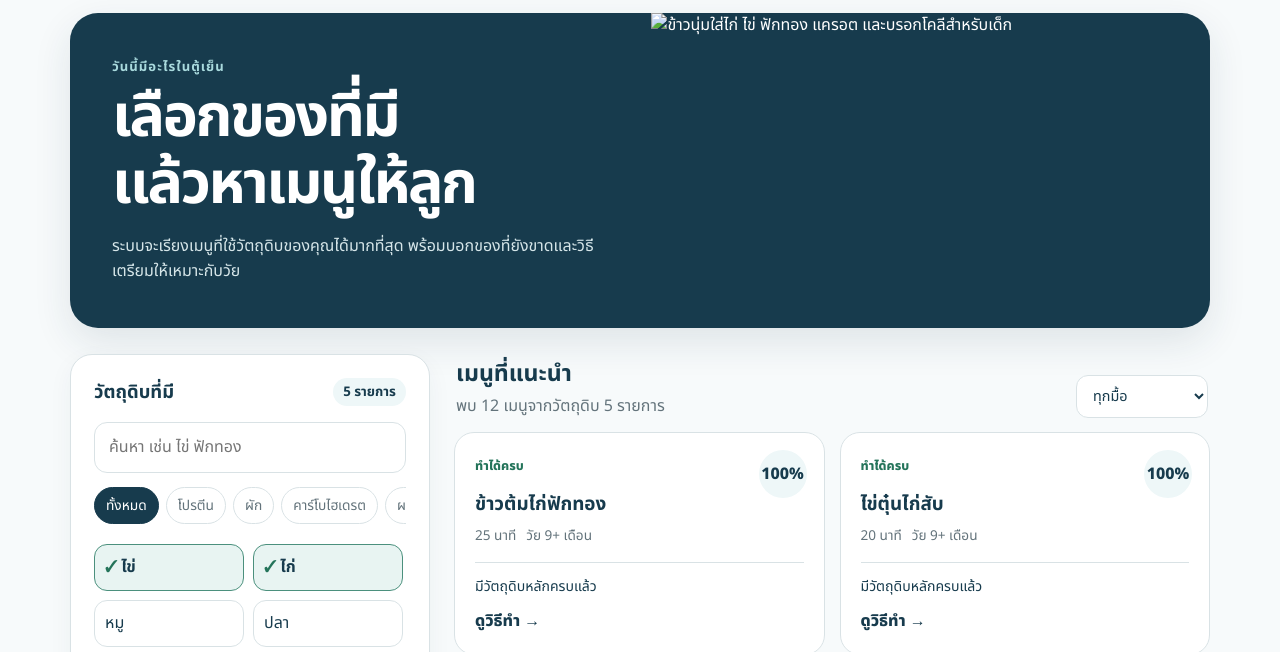
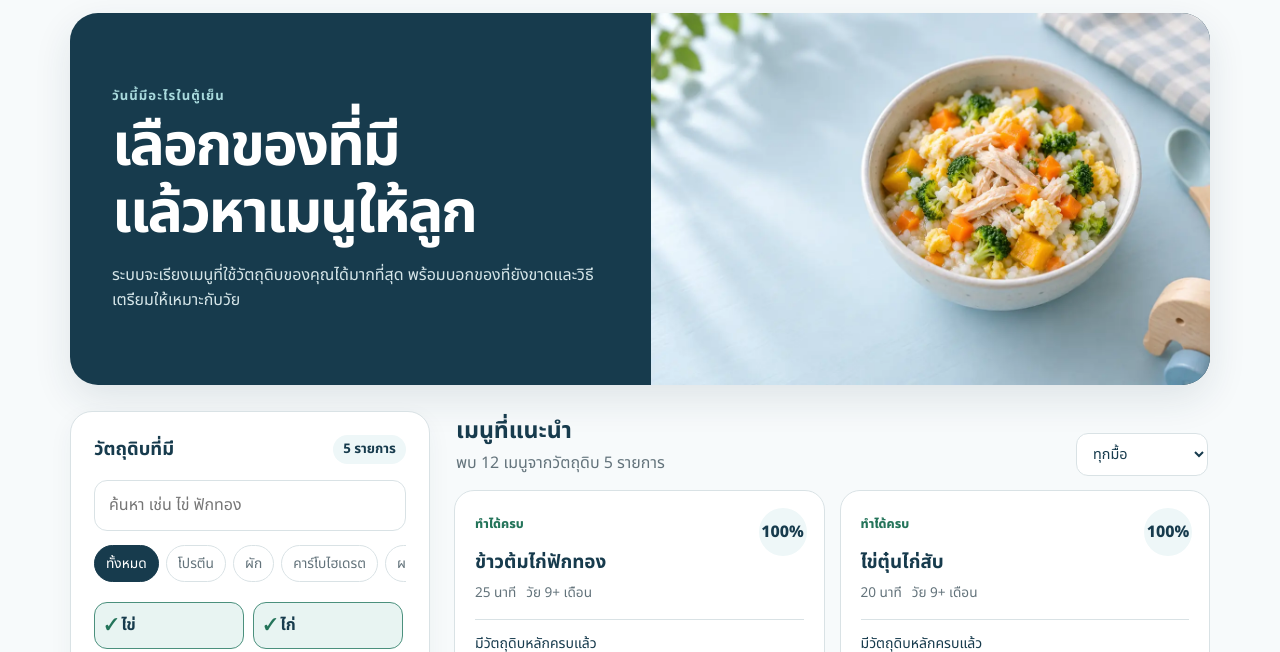
Before and after one commit to prongnaruebest/-praysai-kids-meals, a plain HTML site: page index.html in a window 1280 px wide. Shown: the part 71-723 px from the top of the page. Drawn offline with Linux system fonts and the light colour scheme.

Commit message:
Add complete Praysai kids meal website

```diff
--- a/index.html
+++ b/index.html
@@ -23,7 +23,7 @@
 <body>
   <main class="shell">
     <header class="topbar"><div class="brand"><span class="brandmark">ป</span><span>เมนูของปรายใส</span></div><div class="child"><label for="age">วัยของลูก</label><select id="age"><option value="6">6–8 เดือน</option><option value="9">9–11 เดือน</option><option value="12" selected>1–2 ปี</option><option value="24">2 ปีขึ้นไป</option></select></div></header>
-    <section class="intro"><div class="intro-copy"><div class="eyebrow">วันนี้มีอะไรในตู้เย็น</div><h1>เลือกของที่มี<br>แล้วหาเมนูให้ลูก</h1><p>ระบบจะเรียงเมนูที่ใช้วัตถุดิบของคุณได้มากที่สุด พร้อมบอกของที่ยังขาดและวิธีเตรียมให้เหมาะกับวัย</p></div><img src="toddler-meal.png" alt="ข้าวนุ่มใส่ไก่ ไข่ ฟักทอง แครอต และบรอกโคลีสำหรับเด็ก"></section>
+    <section class="intro"><div class="intro-copy"><div class="eyebrow">วันนี้มีอะไรในตู้เย็น</div><h1>เลือกของที่มี<br>แล้วหาเมนูให้ลูก</h1><p>ระบบจะเรียงเมนูที่ใช้วัตถุดิบของคุณได้มากที่สุด พร้อมบอกของที่ยังขาดและวิธีเตรียมให้เหมาะกับวัย</p></div><img src="toddler-meal.webp" alt="ข้าวนุ่มใส่ไก่ ไข่ ฟักทอง แครอต และบรอกโคลีสำหรับเด็ก"></section>
     <section class="workspace">
       <aside class="panel"><div class="panel-head"><h2>วัตถุดิบที่มี</h2><span class="count" id="selectedCount">0 รายการ</span></div><input class="search" id="search" type="search" placeholder="ค้นหา เช่น ไข่ ฟักทอง" aria-label="ค้นหาวัตถุดิบ"><div class="tabs" id="tabs"></div><div class="ingredients" id="ingredients"></div><button class="reset" id="reset">ล้างที่เลือกทั้งหมด</button><button class="primary" id="find">ดูเมนูที่ทำได้</button></aside>
       <section><div class="results-head"><div><h2>เมนูที่แนะนำ</h2><p id="summary">เลือกวัตถุดิบเพื่อค้นหาเมนู</p></div><select class="sort" id="meal"><option value="all">ทุกมื้อ</option><option value="เช้า">มื้อเช้า</option><option value="กลางวัน">มื้อกลางวัน</option><option value="เย็น">มื้อเย็น</option><option value="ว่าง">อาหารว่าง</option></select></div><div class="cards" id="cards"></div></section>
```
Also changed, not shown: README.md (added), toddler-meal.webp (added), 1 other file.
